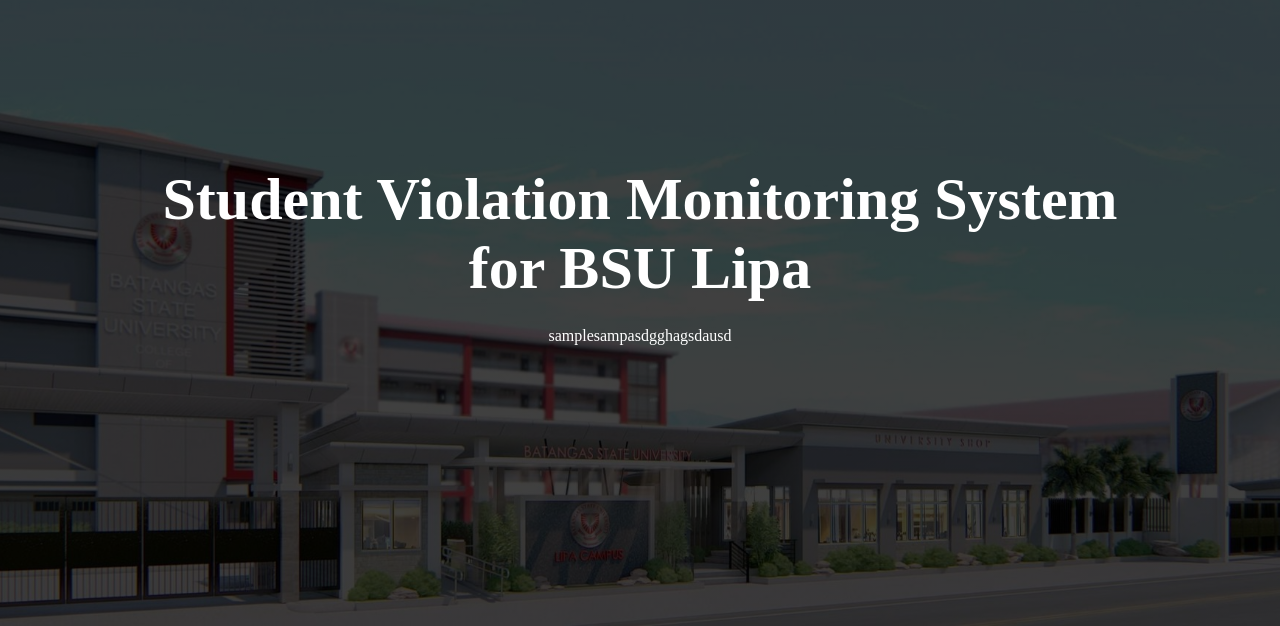
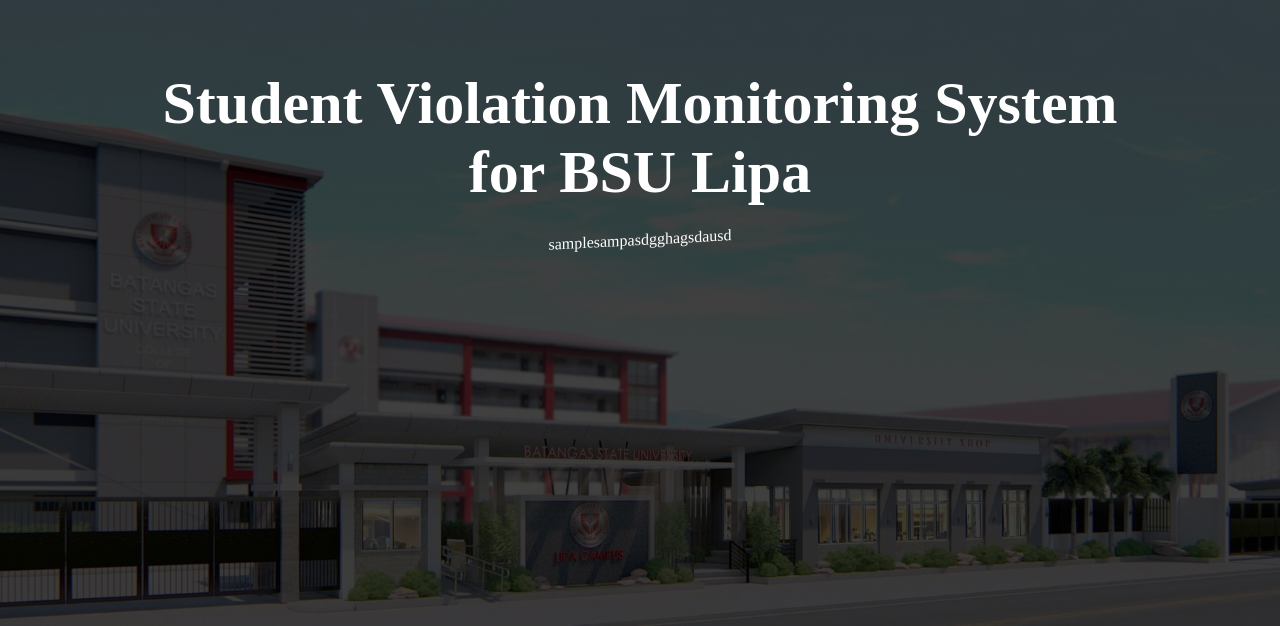
Before and after one commit to DannielRaz/Project-SIA-Main, a PHP site: page /main.html in a window 1280 px wide. Shown: the part 174-800 px from the top of the page. Run offline with PHP 8.4, Linux system fonts and the light colour scheme.

Commit message:
ikasyam na kommit

```diff
--- a/main.html
+++ b/main.html
@@ -25,7 +25,5 @@
         </div>
     </div>
 
-    </script>
-
 </body>
 </html>
--- a/mainstyles.css
+++ b/mainstyles.css
@@ -1,24 +1,27 @@
-*{
+* {
     margin: 0;
     padding: 0;
-    font-family : 'Times New Roman', Times, serif;
+    font-family: 'Times New Roman', Times, serif;
 }
-.banner{
+
+.banner {
     width: 100%;
     height: 100vh;
-    background: linear-gradient(rgba(0, 0, 0, 0.75),rgba(0, 0, 0, 0.75)), url(bgmain.jpg.jpg);
+    background: linear-gradient(rgba(0, 0, 0, 0.75), rgba(0, 0, 0, 0.75)), url(bgmain.jpg.jpg);
     background-size: cover;
     background-position: center;
 }
-.try{
+
+.try {
     width: 80%;
-    top:50%;
+    top: 50%;
     transform: translateY(-50%);
     color: #fff;
     font-size: 25px;
     margin-top: 50px;
     margin-left: 20px;
 }
+
 .menu {
     list-style-type: none;
     margin: 0;
@@ -26,31 +29,36 @@
     display: flex;
     justify-content: flex-end;
 }
-.navbar{
+
+.navbar {
     width: 85%;
     margin: auto;
     padding: 35px 0;
     display: flex;
     align-items: center;
     justify-content: space-between;
-    padding: 30px 100px;
+    padding: 30px 5%; /* Adjust padding for smaller screens */
 }
-.logo{
+
+.logo {
     width: 120px;
     cursor: pointer;
 }
-.navbar ul li{
+
+.navbar ul li {
     list-style: none;
     display: inline-block;
     margin: 0 10px;
     position: relative;
 }
-.navbar ul li a{
+
+.navbar ul li a {
     text-decoration: none;
     color: #fff;
     text-transform: uppercase;
 }
-.navbar ul li::after{
+
+.navbar ul li::after {
     content: '';
     height: 3px;
     width: 0;
@@ -60,9 +68,11 @@
     bottom: -5px;
     transition: 0.5s;
 }
-.navbar ul li:hover::after{
+
+.navbar ul li:hover::after {
     width: 100%;
 }
+
 #home a {
     color: rgb(252, 252, 252);
     font-weight: bold;
@@ -77,20 +87,52 @@
     color: rgb(252, 252, 252);
     font-weight: bold;
 }
-.content{
+
+.content {
     width: 100%;
-    position:absolute;
-    top:50%;
-    transform: translateY(-50%);
+    position: relative;
     text-align: center;
     color: #fff;
+    overflow: hidden;
+    margin-top: 50px;
+    transform: skewY(-3deg);
 }
-.content h1{
+
+.content::before {
+    content: '';
+    position: absolute;
+    top: 0;
+    left: 0;
+    width: 100%;
+    height: 100%;
+    background: rgba(255, 255, 255, 0);
+    transition: background 0.3s ease-in-out;
+}
+
+.content:hover::before {
+    background: rgba(255, 255, 255, 0.1);
+}
+
+.content h1 {
     font-size: 60px;
-    margin-top: 80px;
+    margin-top: 40px; /* Adjust the margin for smaller screens */
+    transform: skewY(3deg);
 }
-.content p{
+
+.content p {
     margin: 20px auto;
     font-weight: 100;
     line-height: 25px;
 }
+
+/* Media queries for responsiveness */
+@media screen and (max-width: 768px) {
+    .navbar {
+        padding: 30px 5%;
+    }
+
+    .content h1 {
+        font-size: 40px;
+        margin-top: 30px;
+    }
+}
```
Also changed, not shown: about_dashboard.css (+34 -18 lines), about_dashboard.php (+3 -11 lines).
